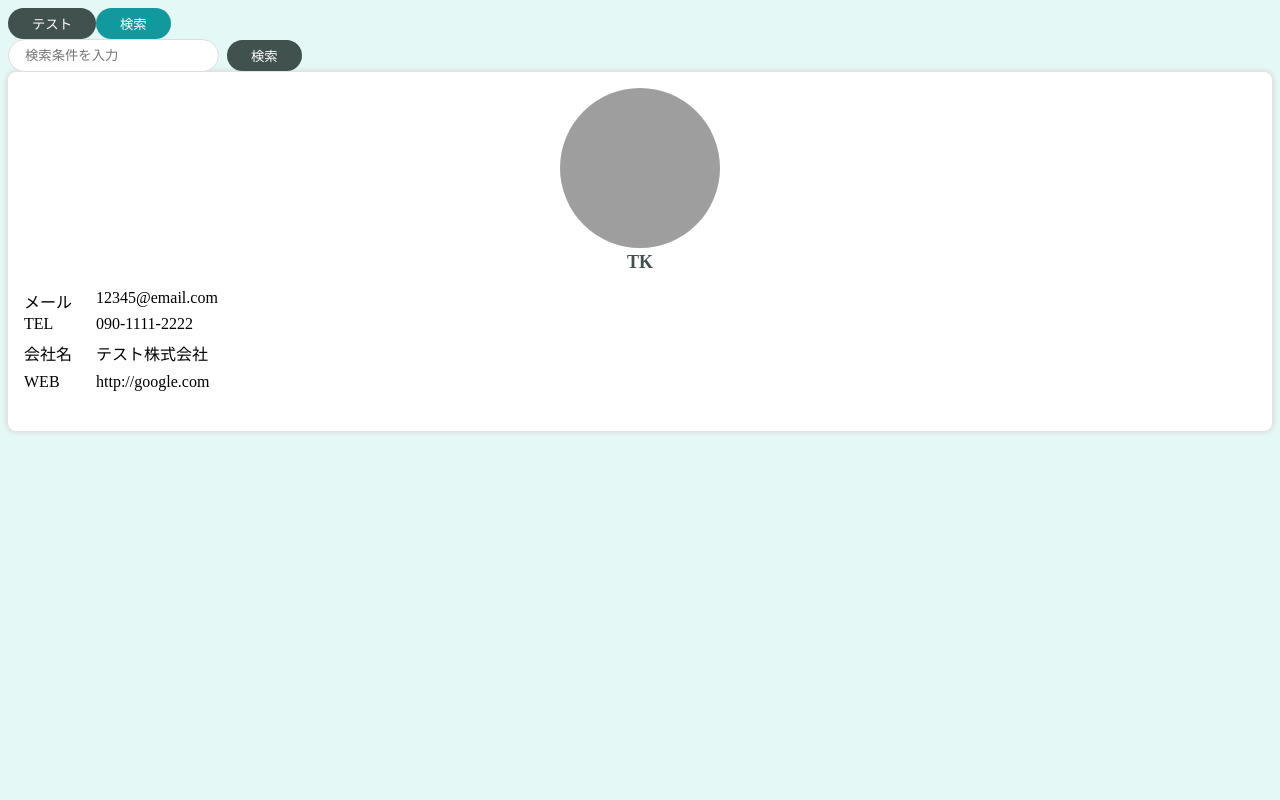
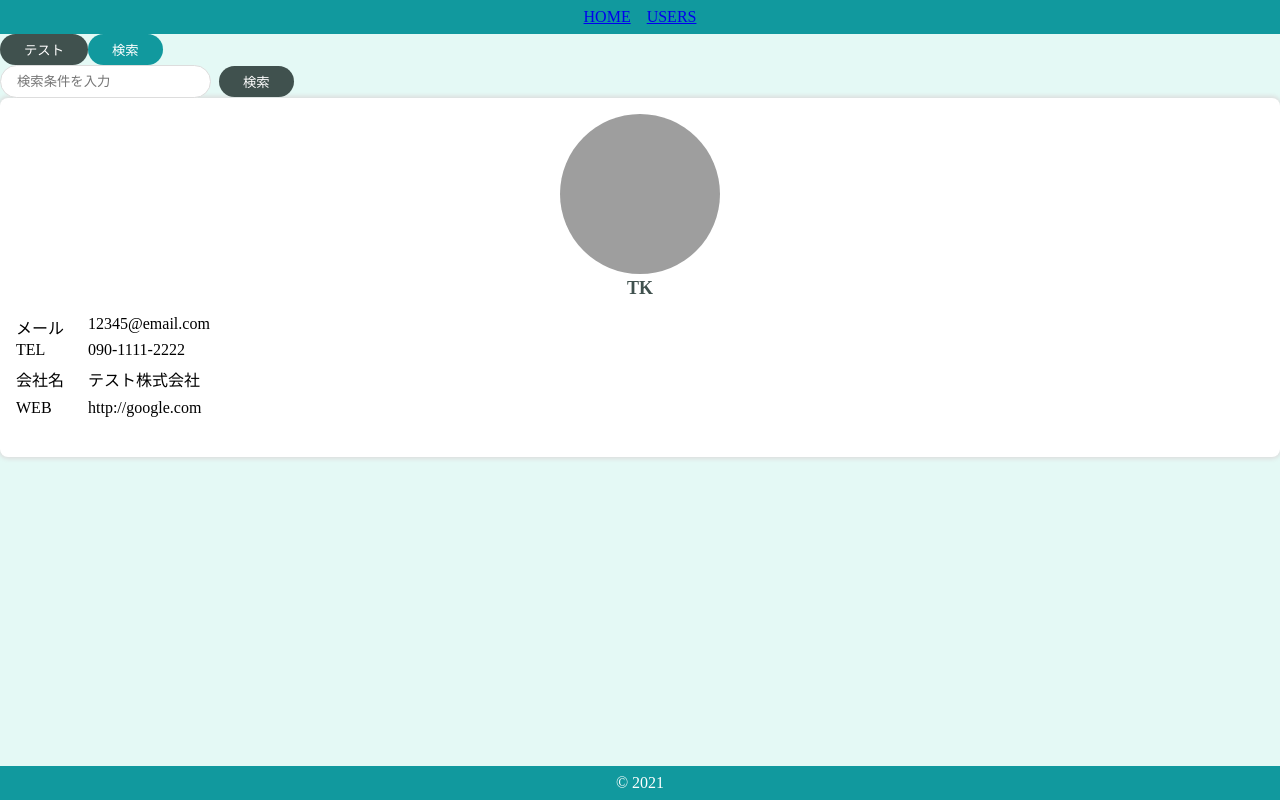
Before and after one commit to takanobu68/AtomicDesign, a React (Create React App) app: page /users in a window 1280 px wide. Built offline with nearby package versions, Linux system fonts and the light colour scheme; grey boxes are pictures that could not be loaded.

Commit message:
Templateの作成

```diff
--- a/src/App.js
+++ b/src/App.js
@@ -1,7 +1,10 @@
+import { BrowserRouter } from "react-router-dom";
 import { PrimaryButton } from "./components/atoms/button/PrimaryButton";
 import { SecondaryButton } from "./components/atoms/button/SecondaryButton";
 import { SearchInput } from "./components/molecules/SearchInput";
 import { UserCard } from "./components/organisms/user/UserCard";
+import { HeaderOnly } from "./components/templates/HeaderOnly";
+import { DefaultLayout } from "./components/templates/DefaultLayout";
 import "./styles.css";
 
 export default function App() {
@@ -16,12 +19,14 @@
     website: "http://google.com"
   };
   return (
-    <div className="App">
-      <PrimaryButton>テスト</PrimaryButton>
-      <SecondaryButton>検索</SecondaryButton>
-      <br />
-      <SearchInput />
-      <UserCard user={user} />
-    </div>
+    <BrowserRouter>
+      <DefaultLayout>
+        <PrimaryButton>テスト</PrimaryButton>
+        <SecondaryButton>検索</SecondaryButton>
+        <br />
+        <SearchInput />
+        <UserCard user={user} />
+      </DefaultLayout>
+    </BrowserRouter>
   );
 }
--- /dev/null
+++ b/src/components/atoms/layout/Footer.jsx
@@ -0,0 +1,15 @@
+import styled from "styled-components";
+
+export const Footer = () => {
+  return <SFooter>&copy; 2021</SFooter>;
+};
+
+const SFooter = styled.footer`
+  background-color: #11999e;
+  color: #fff;
+  text-align: center;
+  padding: 8px 0;
+  position: fixed;
+  bottom: 0;
+  width: 100%;
+`;
--- /dev/null
+++ b/src/components/atoms/layout/Header.jsx
@@ -0,0 +1,22 @@
+import { Link } from "react-router-dom";
+import styled from "styled-components";
+
+export const Header = () => {
+  return (
+    <SHeader>
+      <SLink to="/">HOME</SLink>
+      <SLink to="/users">USERS</SLink>
+    </SHeader>
+  );
+};
+
+const SHeader = styled.header`
+  background-color: #11999e;
+  color: #fff;
+  text-align: center;
+  padding: 8px 0;
+`;
+
+const SLink = styled(Link)`
+  margin: 0 8px;
+`;
--- /dev/null
+++ b/src/components/templates/DefaultLayout.jsx
@@ -0,0 +1,13 @@
+import { Header } from "../atoms/layout/Header";
+import { Footer } from "../atoms/layout/Footer";
+
+export const DefaultLayout = (props) => {
+  const { children } = props;
+  return (
+    <>
+      <Header />
+      {children}
+      <Footer />
+    </>
+  );
+};
--- /dev/null
+++ b/src/components/templates/HeaderOnly.jsx
@@ -0,0 +1,11 @@
+import { Header } from "../atoms/layout/Header";
+
+export const HeaderOnly = (props) => {
+  const { children } = props;
+  return (
+    <>
+      <Header />
+      {children}
+    </>
+  );
+};
--- a/src/styles.css
+++ b/src/styles.css
@@ -1,3 +1,5 @@
 body {
   background-color: #e4f9f5;
+  margin: 0;
+  min-height: 100vh;
 }
```
